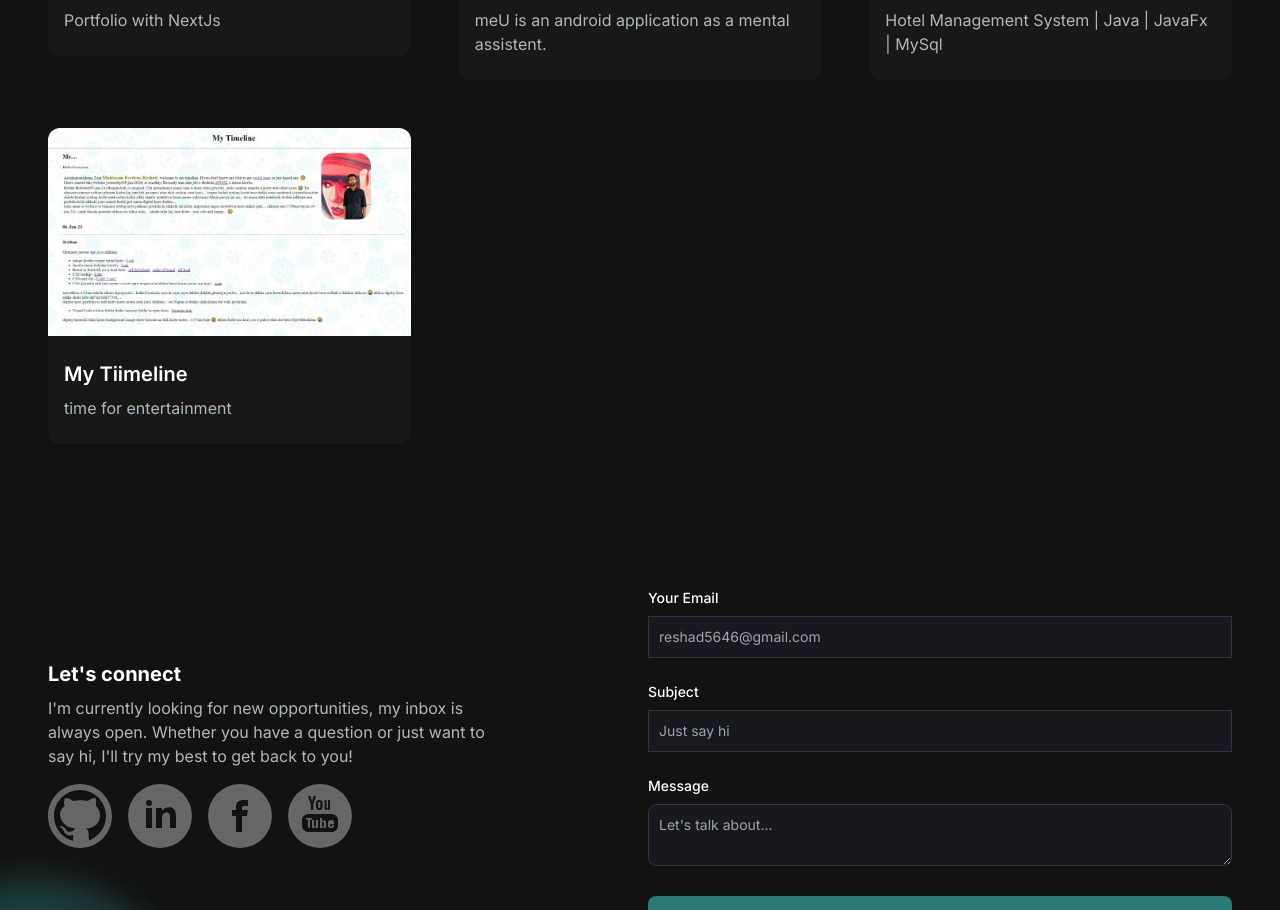
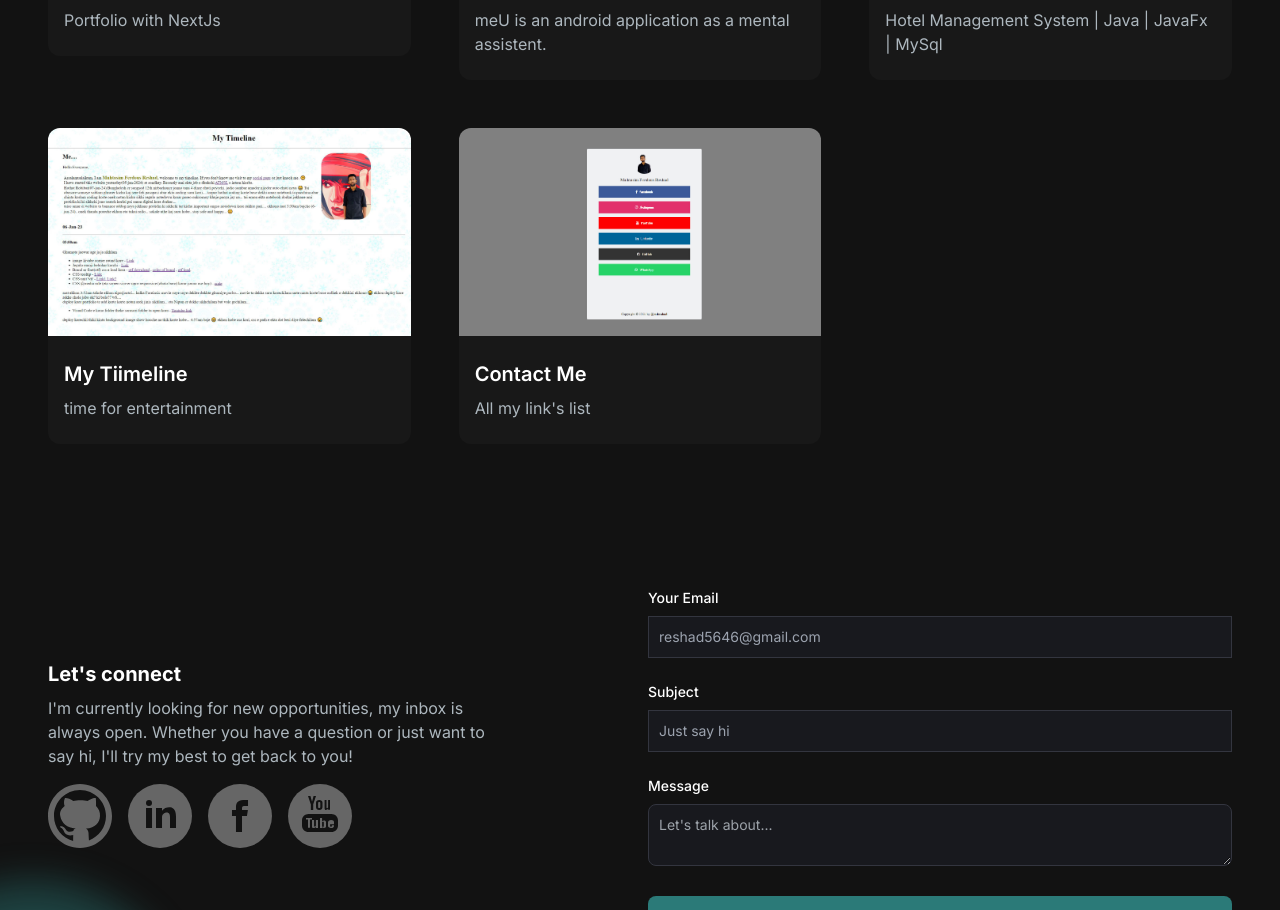
Before and after one commit to MFReshad/mfreshad-portfolio, a Next.js app: page / in a window 1280 px wide. Shown: the part 1905-2815 px from the top of the page. Built offline with nearby package versions, Linux system fonts and the light colour scheme.

Commit message:
add prjct5

```diff
--- a/src/app/components/AboutSection.jsx
+++ b/src/app/components/AboutSection.jsx
@@ -124,7 +124,7 @@ const TAB_DATA = [
     content: (
       <ul className="list-disc pl-4">
         <li className="py-1">
-          <a className="text-[#3AAFA9]" href="https://drive.google.com/uc?export=view&id=1KtpFqfcD7qoGI_Wy9Tcw2MaZn99lNKH0">National Education Week -2023</a>
+          <a className="text-[#3AAFA9]" href="https://drive.google.com/uc?export=view&id=1KtpFqfcD7qoGI_Wy9Tcw2MaZn99lNKH0">National Education Week - 2016</a>
           <br />
           <p>Deshattobodhok songeet (Patriotic song), Nazrulgeeti.</p>
           <i style={{ fontSize: 12 }}>
--- a/src/app/components/ProjectSection.jsx
+++ b/src/app/components/ProjectSection.jsx
@@ -39,6 +39,15 @@ const projectData = [
     tag: ["All", "Web"],
     gitUrl: "https://github.com/MFReshad/timeline",
     previewUrl: "https://mfreshad.github.io/timeline/",
+  },
+  {
+    id: 5,
+    title: "Contact Me",
+    description: "All my link's list ",
+    image: "images/projects/5.jpg",
+    tag: ["All", "Web"],
+    gitUrl: "https://github.com/MFReshad/contact",
+    previewUrl: "https://mfreshad.github.io/contact",
   }
 ];
 const ProjectSection = () => {
```
Also changed, not shown: public/images/projects/5.jpg (added).
